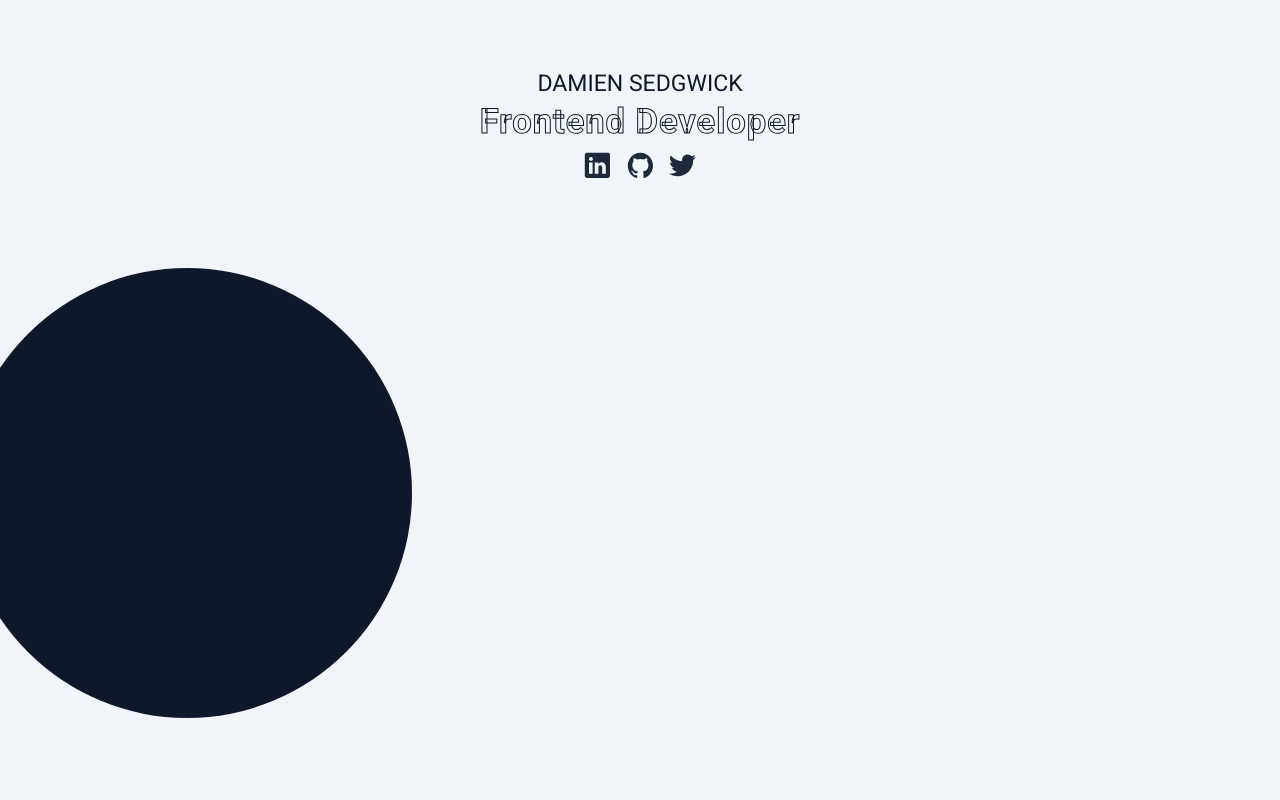
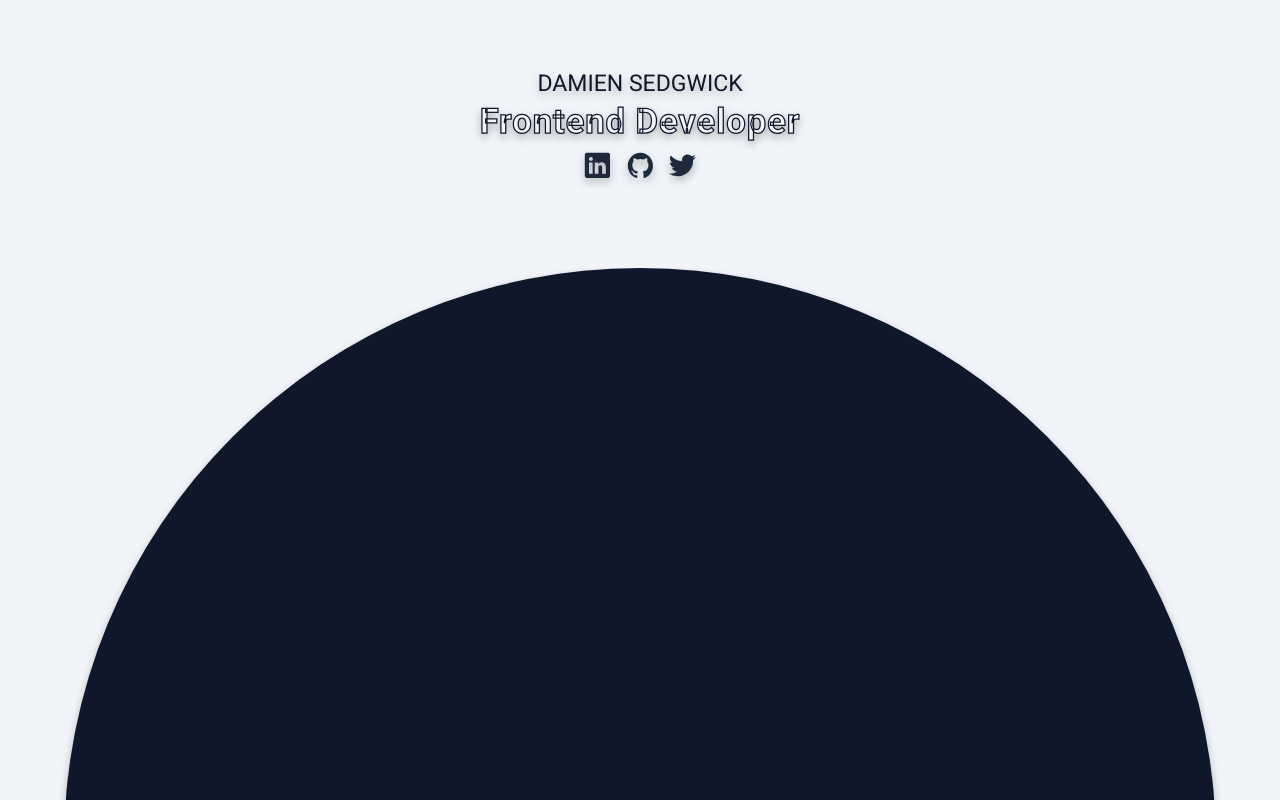
Before and after one commit to damiensedgwick/my-website, a Next.js app: page / in a window 1280 px wide. Built offline with nearby package versions, Linux system fonts and the light colour scheme.

Commit message:
Styling improvements to homepage

```diff
--- a/src/pages/index.jsx
+++ b/src/pages/index.jsx
@@ -1,7 +1,6 @@
 import Head from 'next/head';
 import Link from 'next/link';
 import { styled, theme } from '../../stitches.config';
-
 import { IoLogoTwitter, IoLogoGithub, IoLogoLinkedin } from 'react-icons/io5';
 
 const Homepage = styled('div', {
@@ -21,16 +20,17 @@ const Grid = styled('div', {
 });
 
 const CircleContainer = styled('div', {
-  margin: '0 -38px',
   overflowX: 'hidden',
   gridRow: '3 / span 4',
 });
 
 const Circle = styled('div', {
-  width: '450px',
-  height: '450px',
+  width: '90vw',
+  height: '90vw',
+  margin: '0 auto',
   borderRadius: '100%',
   background: theme.colors.darkBackground,
+  filter: theme.shadows.dropShadow,
 });
 
 const ContentWrapper = styled('div', {
@@ -46,15 +46,17 @@ const ContentWrapper = styled('div', {
 const Name = styled('p', {
   fontSize: '1.2rem',
   textTransform: 'uppercase',
+  filter: theme.shadows.dropShadow,
 });
 
 const Role = styled('h1', {
   fontSize: '1.8rem',
   margin: '0.2rem 0',
   color: theme.colors.lightText,
-  '-webkit-text-stroke-width': '1px',
+  '-webkit-text-stroke-width': '1.25px',
   '-webkit-text-stroke-color': theme.colors.darkText,
   letterSpacing: '0.05rem',
+  filter: theme.shadows.dropShadow,
 });
 
 const SocialLinks = styled('ul', {
@@ -67,6 +69,7 @@ const SocialLinks = styled('ul', {
     a: {
       fontSize: '1.5rem',
       color: theme.colors.slate800,
+      filter: theme.shadows.dropShadow,
     },
   },
 });
--- a/stitches.config.ts
+++ b/stitches.config.ts
@@ -45,8 +45,13 @@ export const { styled, getCssText, theme } = createStitches({
       3: '500',
       5: '700',
     },
+    shadows: {
+      boxShadow: '0 25px 50px -12px rgb(0 0 0 / 0.25)',
+      dropShadow: 'drop-shadow(0px 4px 4px rgba(0, 0, 0, 0.25))',
+    },
   },
   media: {
+    xs: '(min-width: 390px)',
     sm: '(min-width: 640px)',
     md: '(min-width: 768px)',
     lg: '(min-width: 1024px)',
```
